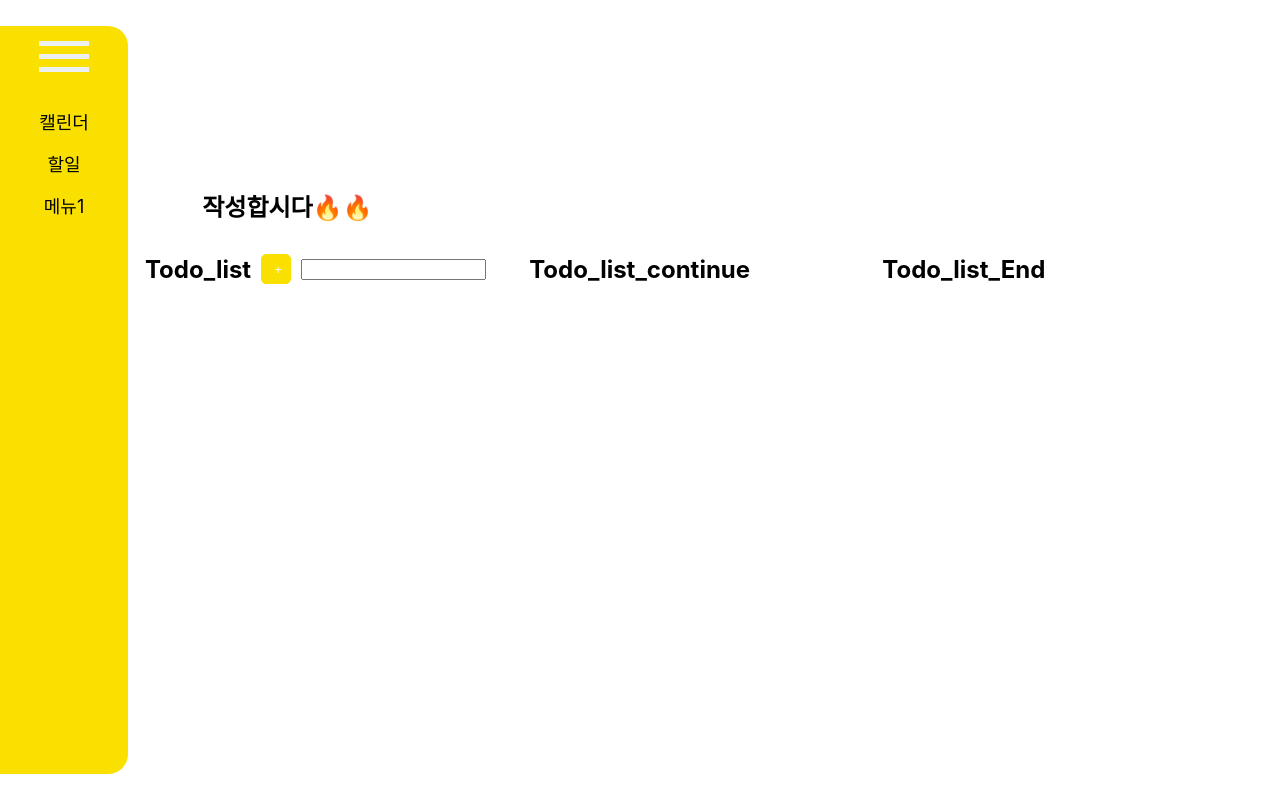
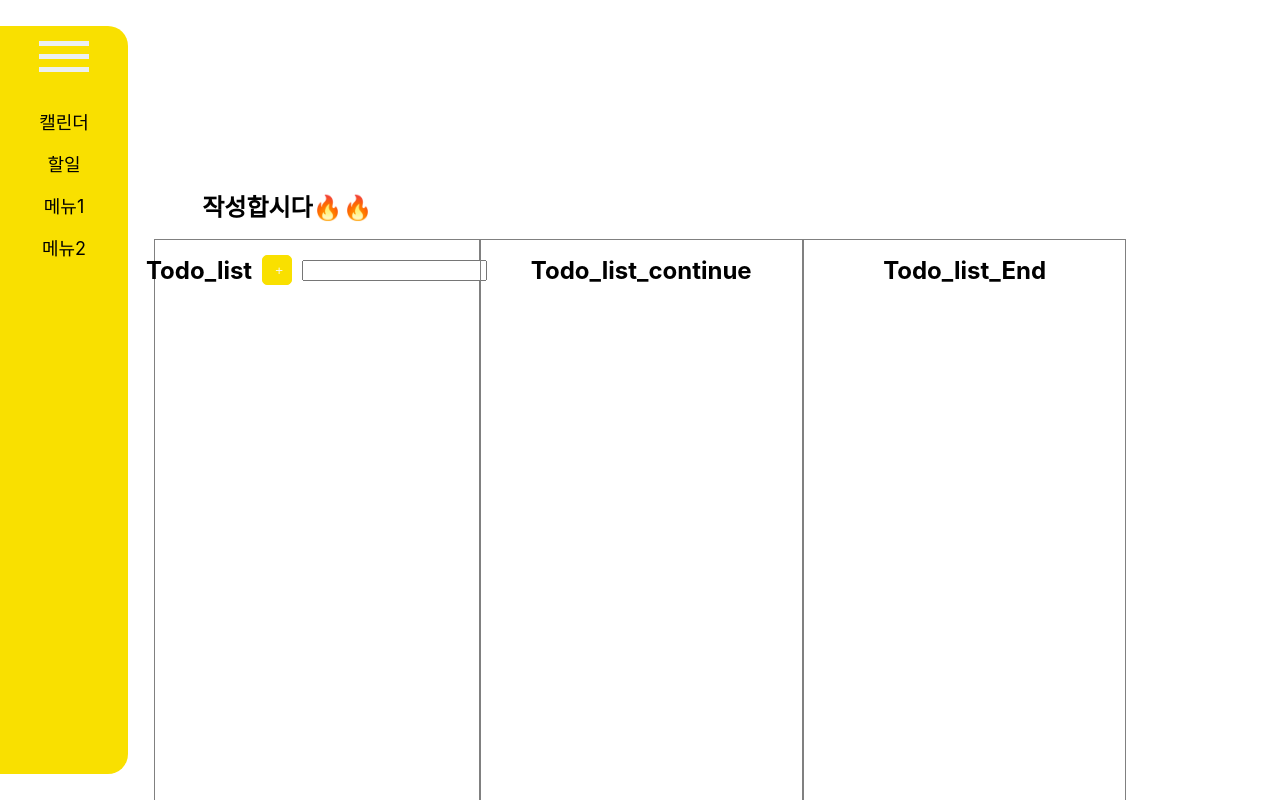
Before and after one commit to slbin-park/Schedule_manager, a React (Create React App) app: page /todolist in a window 1280 px wide. Shown: the top 800 px of the page. Built offline with nearby package versions, Linux system fonts and the light colour scheme.

Commit message:
Change code

```diff
--- a/src/page/calendar/Show_calendar.js
+++ b/src/page/calendar/Show_calendar.js
@@ -15,7 +15,6 @@ function CalendarArr({ today, modal_data, setmodal, setmodal_data }) {
         pr_data.work.map((v, i) => {
             if (days.format('YYYYMMDD') == moment(v.start).format('YYYYMMDD')) {
                 data_arr.push(v)
-
             }
         })
         setmodal_data(data_arr)
--- a/src/page/sidebar/sidebar.js
+++ b/src/page/sidebar/sidebar.js
@@ -31,6 +31,11 @@ const Side_bar = ({ history }) => {
                             메뉴1
               </div>
                     </div>
+                    <div className='ham_menu_box'>
+                        <div className='ham_menu_text'>
+                            메뉴2
+              </div>
+                    </div>
                 </ul>
             </div>
         </div>
--- a/src/page/todolist/assets/css/todolist.scss
+++ b/src/page/todolist/assets/css/todolist.scss
@@ -13,6 +13,9 @@
         display: flex;
     }
     .todolist_left{
+        height: 100vh;
+        border: 1px solid gray;
+
         width: 33.3%;
         display: flex;
         flex-direction: column;
@@ -42,12 +45,20 @@
         }
     }
     .todolist_mid{
+
+        height: 100vh;
+        border: 1px solid gray;
+
         display: flex;
         flex-direction: column;
         align-items: center;
         width: 33.33%;
     }
     .todolist_end{
+
+        height: 100vh;
+        border: 1px solid gray;
+
         display: flex;
         flex-direction: column;
         align-items: center;
```
